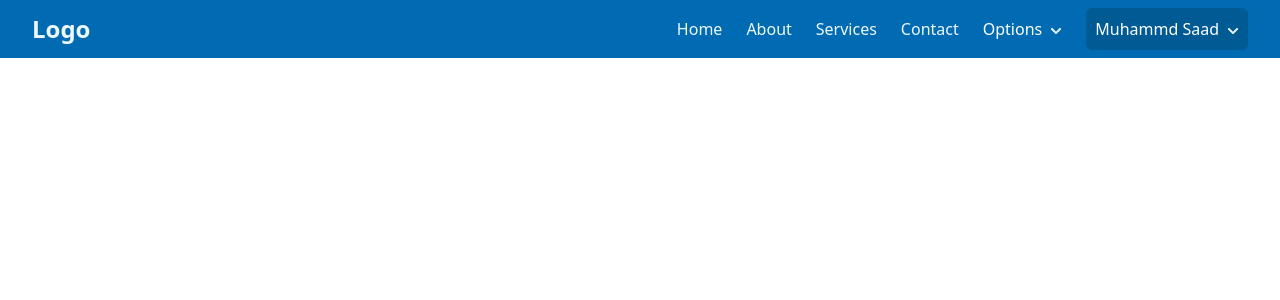
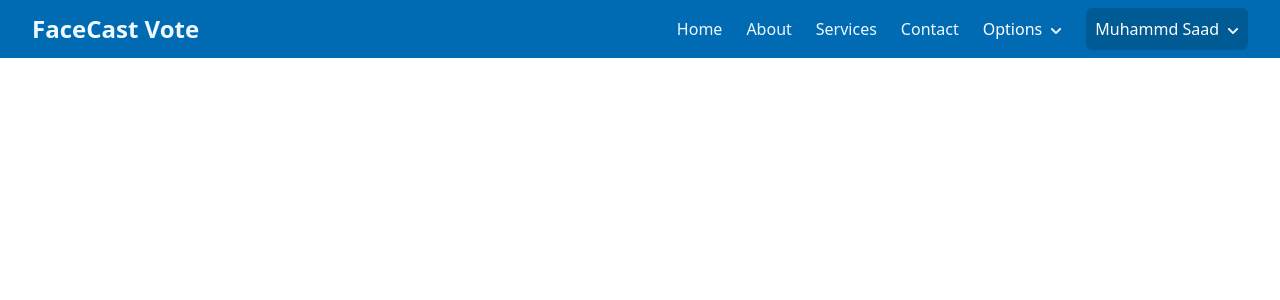
Before and after one commit to ABRJrocks/facecast-vote, a React (Create React App) app: page / in a window 1280 px wide. Shown: the top 300 px of the page. Built offline with nearby package versions, Linux system fonts and the light colour scheme.

Commit message:
Update Navbar.jsx

```diff
--- a/src/Components/Navbar.jsx
+++ b/src/Components/Navbar.jsx
@@ -10,7 +10,7 @@ const Navbar = () => {
       <header className="bg-regal-blue-700 text-regal-blue-50 sticky top-0">
         <div className="max-w-7xl mx-auto px-4 sm:px-6 lg:px-8">
           <div className="flex items-center justify-between py-2 md:py-2">
-            <h1 className="text-xl md:text-2xl font-semibold">Logo</h1>
+            <h1 className="text-xl md:text-2xl font-semibold">FaceCast Vote</h1>
             <nav className="hidden md:flex md:items-center space-x-6 text-base font-medium">
               <a href="#" className="hover:opacity-90">Home</a>
               <a href="#" className="hover:opacity-90">About</a>
```
